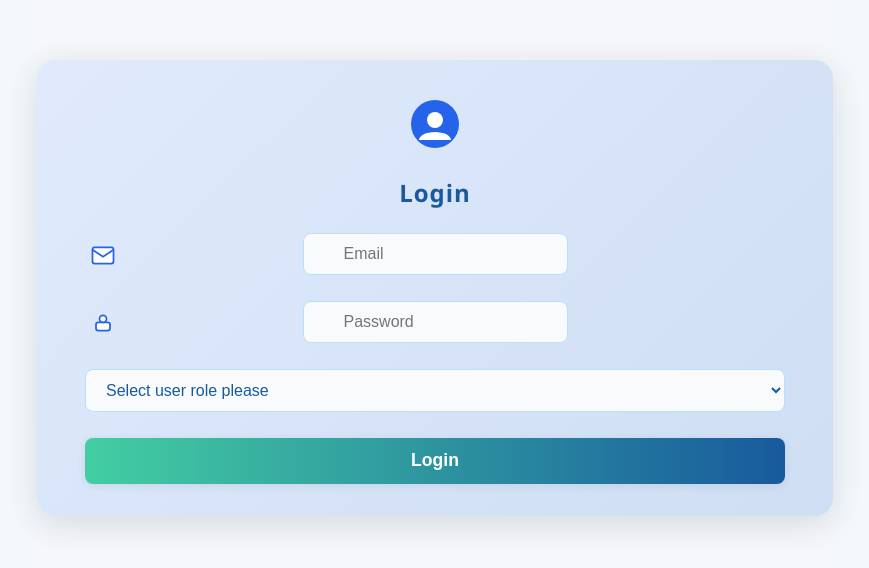
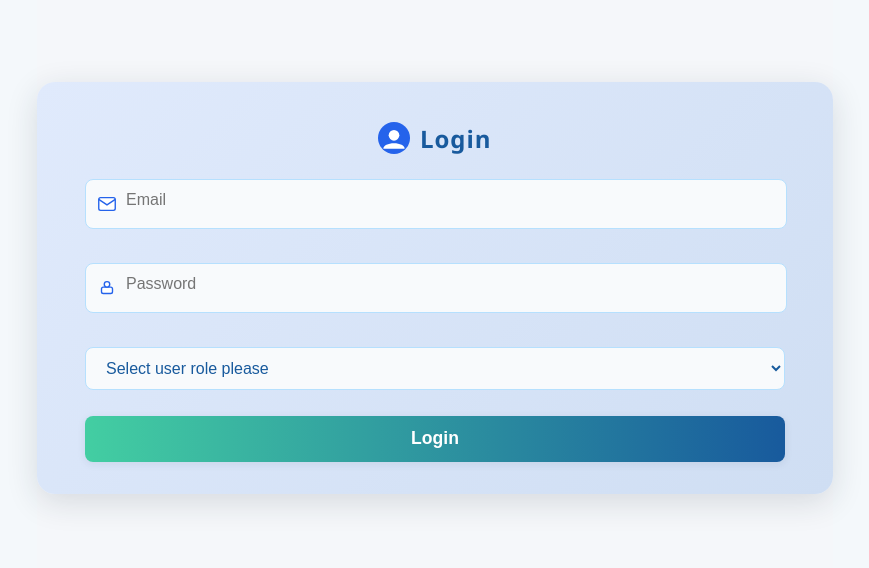
Before and after one commit to Mackie-200/project, a React (Vite) app: page /login in a window 1280 px wide. Shown: the part 112-680 px from the top of the page, without its empty margins (205-1074 px from the left). Built offline with nearby package versions, Linux system fonts and the light colour scheme.

Commit message:
Improve login form: align icons with email and password fields

```diff
--- a/src/Pages/Login.jsx
+++ b/src/Pages/Login.jsx
@@ -32,16 +32,19 @@ function Login() {
   return (
     <div className="page-bg">
       <div className="login-container centered-flex">
-        <div style={{ display: 'flex', justifyContent: 'center', marginBottom: '0.5rem' }}>
-          <svg width="48" height="48" viewBox="0 0 24 24" fill="none" xmlns="http://www.w3.org/2000/svg">
+        <div style={{ display: 'flex', alignItems: 'center', justifyContent: 'center', gap: '0.6em', marginBottom: '1.5rem' }}>
+          <svg width="32" height="32" viewBox="0 0 24 24" fill="none" xmlns="http://www.w3.org/2000/svg">
             <circle cx="12" cy="12" r="12" fill="#2563eb"/>
             <circle cx="12" cy="10" r="4" fill="#fff"/>
             <path d="M4 20c0-2.21 3.58-4 8-4s8 1.79 8 4" fill="#fff"/>
           </svg>
+          <h2 style={{ margin: 0, color: '#185a9d', fontWeight: 'bold', letterSpacing: '1px' }}>Login</h2>
         </div>
-        <h2>Login</h2>
         <form onSubmit={handleSubmit} className="login-form">
-          <div style={{ position: 'relative', width: '100%' }}>
+          <div style={{ display: 'flex', alignItems: 'center', width: '100%', marginBottom: '1rem', background: '#f8fafc', border: '1.5px solid #b6e0fe', borderRadius: 8 }}>
+            <span style={{ marginLeft: 10, marginRight: 8, display: 'flex', alignItems: 'center' }}>
+              <svg width="22" height="22" fill="none" viewBox="0 0 24 24" stroke="#2563eb" strokeWidth="1.5"><rect x="3" y="5" width="18" height="14" rx="2" stroke="#2563eb" strokeWidth="1.5" fill="#fff"/><path d="M3 7l9 6 9-6" stroke="#2563eb" strokeWidth="1.5" fill="none"/></svg>
+            </span>
             <input
               id="email"
               type="email"
@@ -49,13 +52,13 @@ function Login() {
               onChange={(e) => setEmail(e.target.value)}
               placeholder="Email"
               required
-              style={{ paddingLeft: 40, background: '#f8fafc', border: '1.5px solid #b6e0fe', borderRadius: 8, position: 'relative', zIndex: 1 }}
+              style={{ flex: 1, border: 'none', outline: 'none', background: 'transparent', color: '#185a9d', fontSize: '1rem', padding: '0.7rem 0' }}
             />
-            <span style={{ position: 'absolute', left: 4, top: '50%', transform: 'translateY(-50%)', pointerEvents: 'none', zIndex: 2, background: 'transparent' }}>
-              <svg width="28" height="28" fill="none" viewBox="0 0 24 24" stroke="#2563eb" strokeWidth="1.5"><rect x="3" y="5" width="18" height="14" rx="2" stroke="#2563eb" strokeWidth="1.5" fill="#fff"/><path d="M3 7l9 6 9-6" stroke="#2563eb" strokeWidth="1.5" fill="none"/></svg>
+          </div>
+          <div style={{ display: 'flex', alignItems: 'center', width: '100%', marginBottom: '1rem', background: '#f8fafc', border: '1.5px solid #b6e0fe', borderRadius: 8 }}>
+            <span style={{ marginLeft: 10, marginRight: 8, display: 'flex', alignItems: 'center' }}>
+              <svg width="22" height="22" fill="none" viewBox="0 0 24 24" stroke="#2563eb" strokeWidth="1.5"><rect x="6" y="11" width="12" height="7" rx="2" stroke="#2563eb" strokeWidth="1.5" fill="#fff"/><circle cx="12" cy="8" r="3" stroke="#2563eb" strokeWidth="1.5" fill="#fff"/></svg>
             </span>
-          </div>
-          <div style={{ position: 'relative', width: '100%' }}>
             <input
               id="password"
               type="password"
@@ -63,11 +66,8 @@ function Login() {
               onChange={(e) => setPassword(e.target.value)}
               placeholder="Password"
               required
-              style={{ paddingLeft: 40, background: '#f8fafc', border: '1.5px solid #b6e0fe', borderRadius: 8, position: 'relative', zIndex: 1 }}
+              style={{ flex: 1, border: 'none', outline: 'none', background: 'transparent', color: '#185a9d', fontSize: '1rem', padding: '0.7rem 0' }}
             />
-            <span style={{ position: 'absolute', left: 4, top: '50%', transform: 'translateY(-50%)', pointerEvents: 'none', zIndex: 2, background: 'transparent' }}>
-              <svg width="28" height="28" fill="none" viewBox="0 0 24 24" stroke="#2563eb" strokeWidth="1.5"><rect x="6" y="11" width="12" height="7" rx="2" stroke="#2563eb" strokeWidth="1.5" fill="#fff"/><circle cx="12" cy="8" r="3" stroke="#2563eb" strokeWidth="1.5" fill="#fff"/></svg>
-            </span>
           </div>
           <label htmlFor="role" style={{ display: "none" }}>Role</label>
           <select
```
